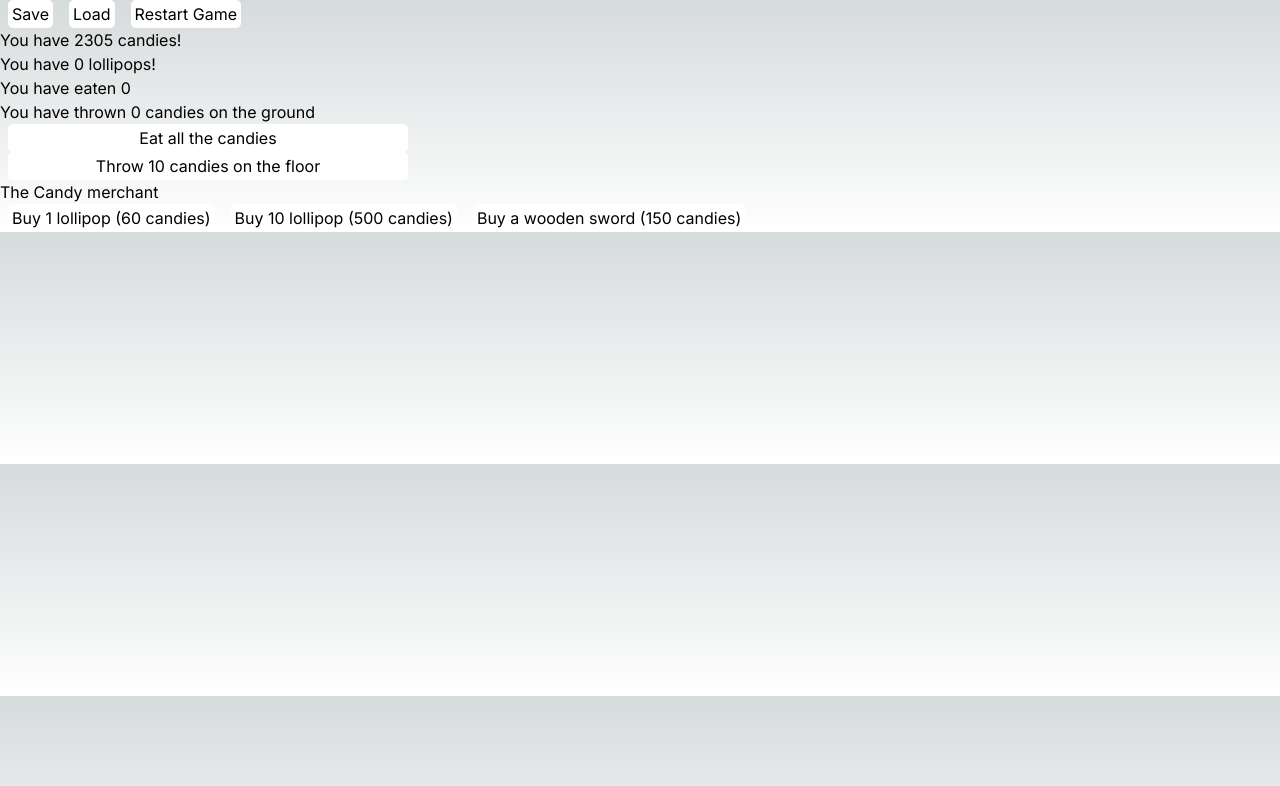
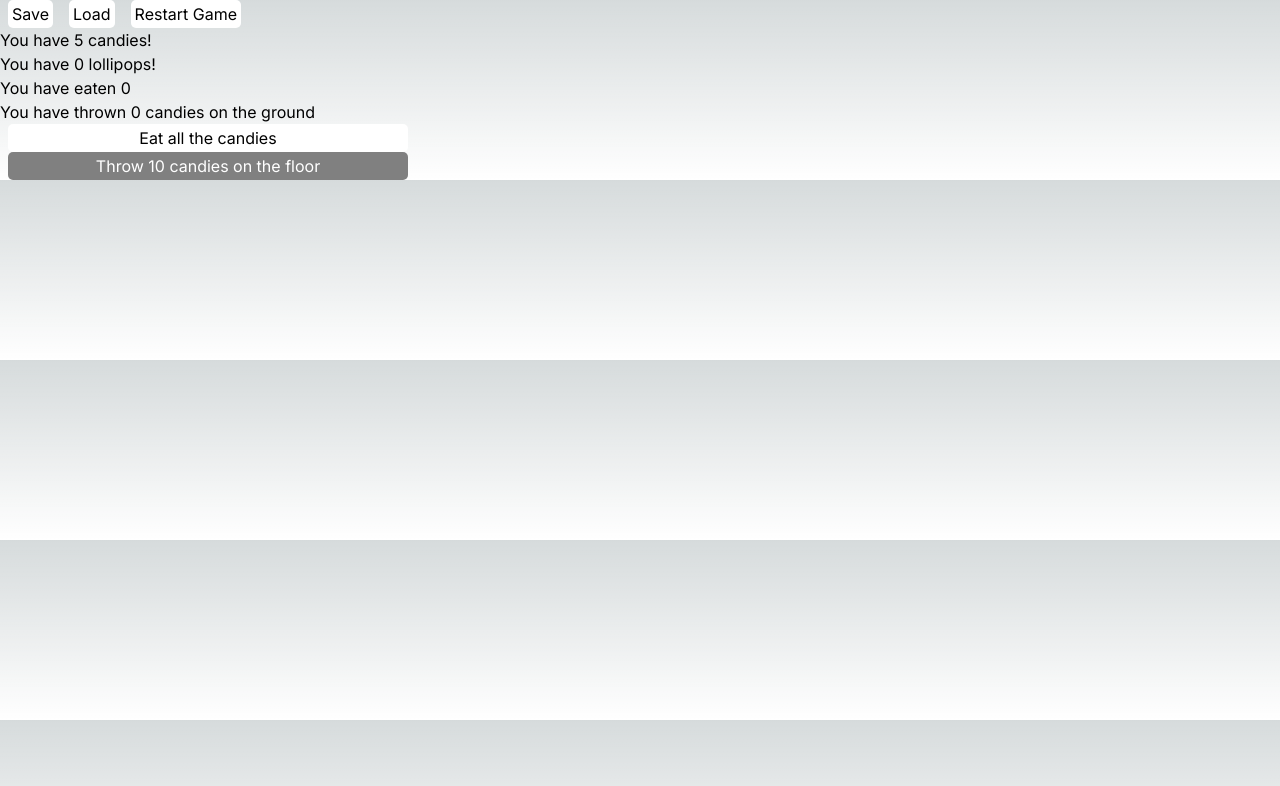
Before and after one commit to reinole/candy-box-two, a Next.js app: page / in a window 1280 px wide. Shown: the top 786 px of the page. Built offline with nearby package versions, Linux system fonts and the light colour scheme.

Commit message:
rework candies increment

```diff
--- a/src/app/clientComponents/candiesCounter.js
+++ b/src/app/clientComponents/candiesCounter.js
@@ -8,39 +8,39 @@ import { StoreContext } from '../reducer/rootReducer'
 
 export const CandiesCounter = () => {
     const [state, dispatch] = useContext(StoreContext)
-    const [candies, setCandies] = useState(2300)
 
     useEffect(() => {
         const intervalCandies = setInterval(() => {
-            setCandies(prevCandies => prevCandies + 1)
+            dispatch({ type: 'INCREMENT' })
+            dispatch({ type: 'TOTAL_INCREMENT' })
         }, 1000)
 
         return () => {
             clearInterval(intervalCandies)
         }
-    }, [])
+    }, [dispatch])
 
     const throwCandies = (candies) => {
         dispatch({ type: candiesTypes.THROW, payload: 10 })
-        setCandies(candies - 10)
     }
 
     const eatCandies = (candies) => {
         dispatch({ type: candiesTypes.EAT, payload: candies })
-        setCandies(0)
     }
+
 
     return (
         <div className="flex flex-col">
-            <span>You have {candies} candies!</span>
+
+            <span>You have {state.candies.currentCandies} candies!</span>
             <span>You have {state.lollipops.lollipops} lollipops!</span>
             <span>You have eaten {state.candies.candiesEaten}</span>
             <span>You have thrown {state.candies.candiesThrown} candies on the ground</span>
             <div className="flex flex-col">
-                <button disabled={candies === 0} onClick={() => eatCandies(candies)}>Eat all the candies</button>
-                <button disabled={candies < 10} onClick={() => throwCandies(candies)}>Throw 10 candies on the floor</button>
+                <button disabled={state.candies.currentCandies === 0} onClick={() => eatCandies(state.candies.currentCandies)}>Eat all the candies</button>
+                <button disabled={state.candies.currentCandies < 10} onClick={() => throwCandies(state.candies.currentCandies)}>Throw 10 candies on the floor</button>
             </div>
-            <ShopKeeper candies={candies} setCandies={setCandies} />
+            <ShopKeeper />
         </div>
     )
 }
--- a/src/app/clientComponents/shopKeeper.js
+++ b/src/app/clientComponents/shopKeeper.js
@@ -6,30 +6,32 @@ import { candiesTypes } from '../reducer/candiesReducer'
 import { lollipopTypes } from '../reducer/lollipopReducer'
 import { StoreContext } from '../reducer/rootReducer'
 
-export const ShopKeeper = ({ candies, setCandies }) => {
+export const ShopKeeper = () => {
     const [state, dispatch] = useContext(StoreContext)
 
     useEffect(() => {
-        if (candies > 59 && !state.shop.shopKeeperSeen) {
+        if (state.candies.currentCandies > 59 && !state.shop.shopKeeperSeen) {
             dispatch({ type: shopReducerTypes.TOGGLE_SHOPKEEPER })
         }
-        if (candies > 149 && !state.shop.swordsVisible) {
+        if (state.candies.currentCandies > 149 && !state.shop.swordsVisible) {
             dispatch({ type: shopReducerTypes.TOGGLE_SWORD })
         }
-        if (candies > 499 && !state.shop.tenLollipopsVisible) {
+        if (state.candies.currentCandies > 499 && !state.shop.tenLollipopsVisible) {
             dispatch({ type: shopReducerTypes.TOGGLE_TEN_LOLLIPOPS })
         }
-    }, [candies, dispatch])
+    }, [state.candies.currentCandies, dispatch])
 
     const buyLollipop = (candies, lollipops) => {
         if (lollipops === 10) {
             dispatch({ type: lollipopTypes.BUY_TEN_LOLLIPOPS })
-            setCandies(candies - 500)
+            dispatch({ type: candiesTypes.SUBTRACT, payload: 500 })
+            // setCandies(candies - 500)
         }
 
         if (lollipops === 1) {
             dispatch({ type: lollipopTypes.BUY_SINGLE_LOLLIPOP })
-            setCandies(candies - 60)
+            dispatch({ type: candiesTypes.SUBTRACT, payload: 60 })
+            // setCandies(candies - 60)
         }
     }
 
@@ -41,9 +43,9 @@ export const ShopKeeper = ({ candies, setCandies }) => {
         <div>
             <h1>The Candy merchant</h1>
             <div>
-                <button disabled={candies < 60} onClick={() => buyLollipop(candies, 1)}>Buy 1 lollipop (60 candies)</button>
-                {state.shop.tenLollipopsVisible && <button disabled={candies < 500} onClick={() => buyLollipop(candies, 10)}>Buy 10 lollipop (500 candies)</button>}
-                <button disabled={candies < 150 || state.candies.woodenSword} onClick={() => dispatch({ type: candiesTypes.BUY_WOODEN_SWORD })}>Buy a wooden sword (150 candies)</button>
+                <button disabled={state.candies.currentCandies < 60} onClick={() => buyLollipop(state.candies.currentCandies, 1)}>Buy 1 lollipop (60 candies)</button>
+                {state.shop.tenLollipopsVisible && <button disabled={candies < 500} onClick={() => buyLollipop(state.candies.currentCandies, 10)}>Buy 10 lollipop (500 candies)</button>}
+                <button disabled={state.candies.currentCandies < 150 || state.candies.woodenSword} onClick={() => dispatch({ type: candiesTypes.BUY_WOODEN_SWORD })}>Buy a wooden sword (150 candies)</button>
             </div>
         </div>
     );
--- a/src/app/page.js
+++ b/src/app/page.js
@@ -1,10 +1,7 @@
 'use client'
 
-import { createContext } from "react";
 import { CandiesCounter } from "./clientComponents/candiesCounter";
 import { StoreProvider } from "./reducer/rootReducer";
-
-export const GameData = createContext();
 
 export default function Home() {
   return (
--- a/src/app/reducer/candiesReducer.js
+++ b/src/app/reducer/candiesReducer.js
@@ -1,4 +1,6 @@
 export const initialState = {
+    currentCandies: 0,
+    totalCandies: 0,
     candiesEaten: 0,
     candiesThrown: 0,
     woodenSword: false,
@@ -9,16 +11,24 @@ export const candiesTypes = {
     THROW: 'THROW',
     RESET: 'RESET',
     BUY_WOODEN_SWORD: "BUY_WOODEN_SWORD",
+    INCREMENT: "INCREMENT",
+    SUBTRACT: "SUBTRACT",
 }
 
 export const candiesReducer = (state, action) => {
     switch (action.type) {
+        case 'TOTAL_INCREMENT':
+            return { ...state, totalCandies: state.totalCandies + 1 }
+        case 'INCREMENT':
+            return { ...state, currentCandies: state.currentCandies + 1 }
         case 'EAT':
-            return { ...state, candiesEaten: state.candiesEaten + action.payload }
+            return { ...state, candiesEaten: state.candiesEaten + action.payload, currentCandies: state.currentCandies - action.payload }
         case 'THROW':
-            return { ...state, candiesThrown: state.candiesThrown + action.payload }
+            return { ...state, candiesThrown: state.candiesThrown + action.payload, currentCandies: state.currentCandies - 10 }
         case 'BUY_WOODEN_SWORD':
             return { ...state, woodenSword: true }
+        case 'SUBTRACT':
+            return { ...state, currentCandies: state.currentCandies - action.payload }
 
         case 'RESET':
             return initialState
```
